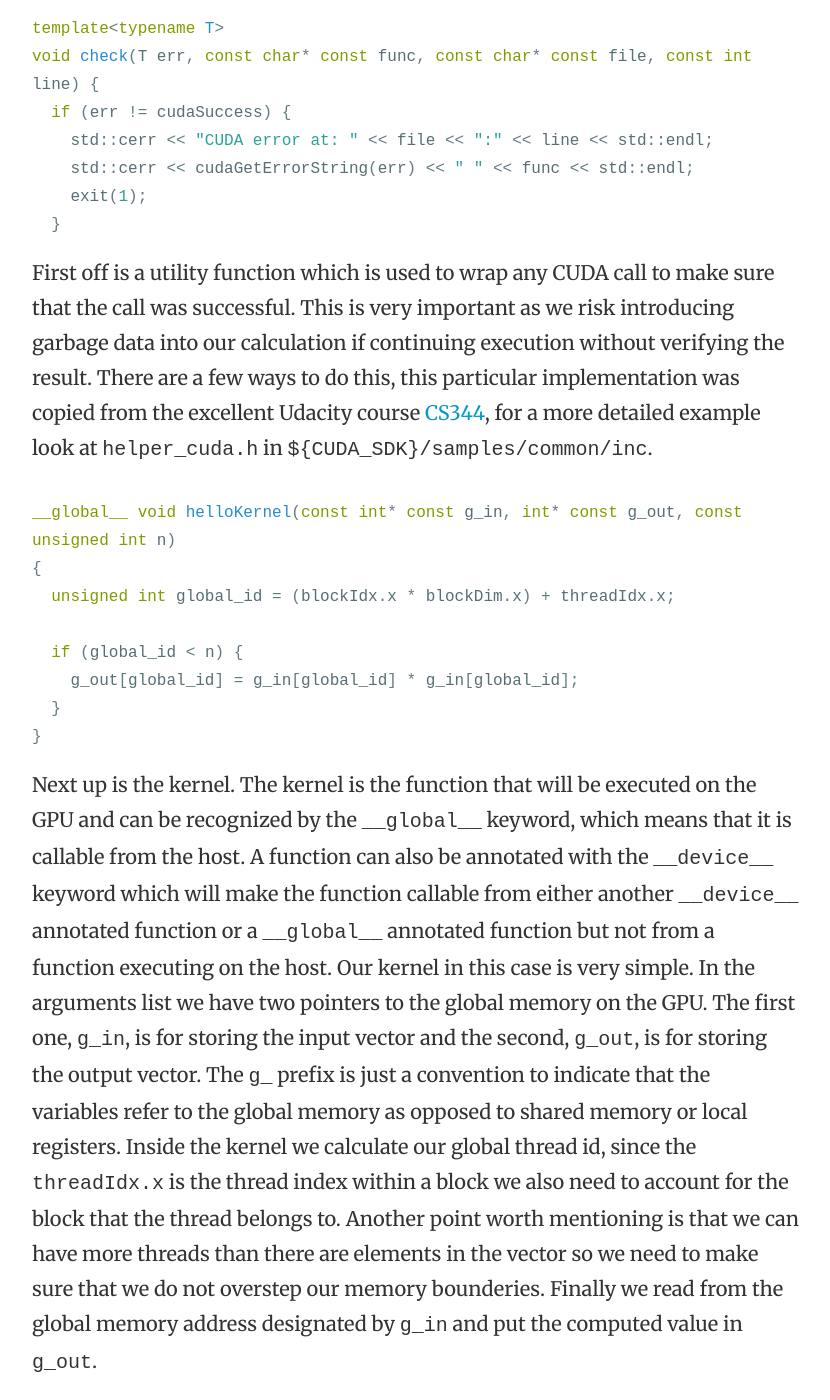
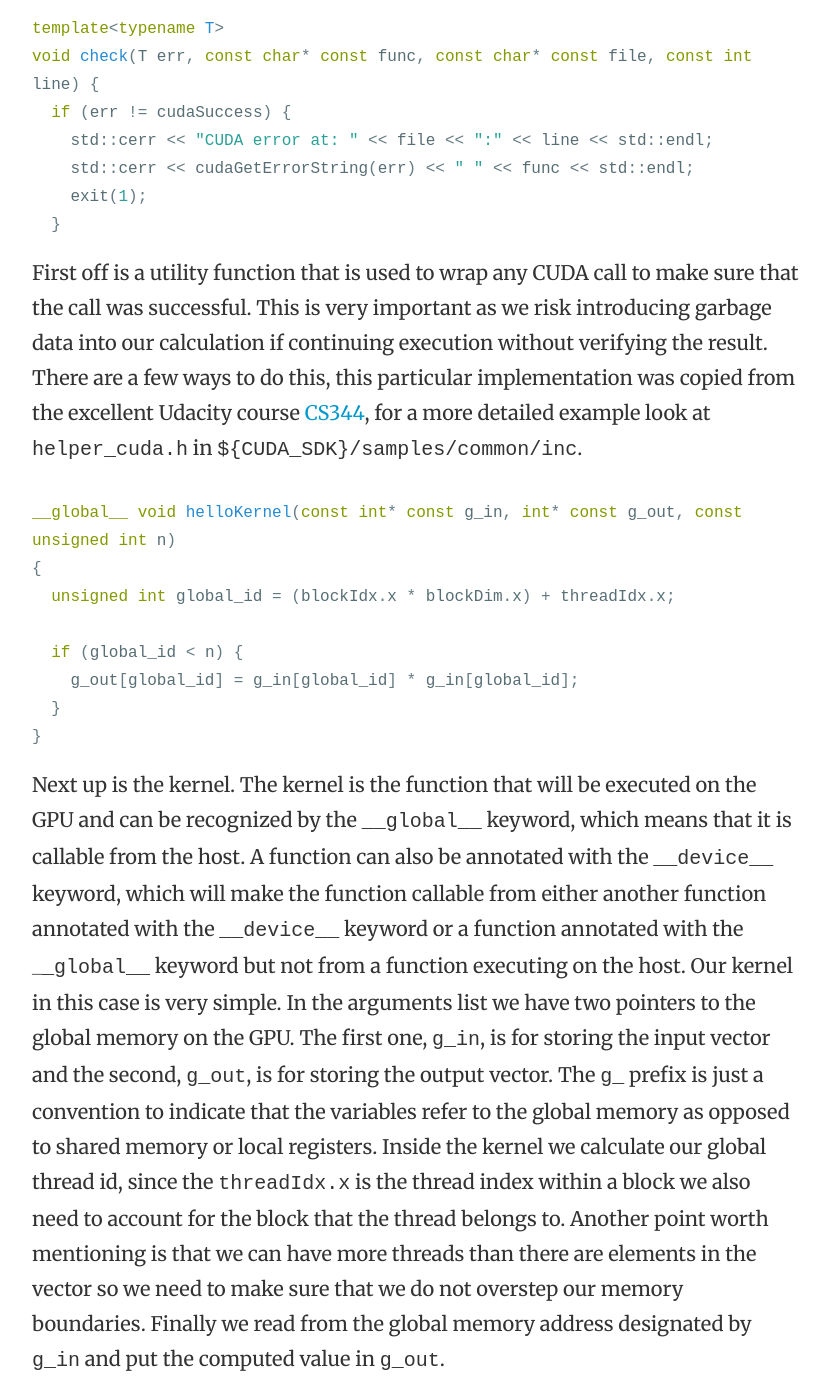
Before and after one commit to anvar/anvar.github.com, a Jekyll site: the page built from _posts/2013-08-26-introduction-to-cuda.md, in a window 1280 px wide and 1400 px high, scrolled down 6771 px. Shown: the whole window, without its empty margins (224-1054 px from the left). Built offline with Jekyll 4.4.1, drawn with Linux system fonts in a browser that asks for light colours; some of the changed text lies outside the part shown.

Commit message:
Fixes minor spelling mistakes

```diff
--- a/_posts/2013-08-26-introduction-to-cuda.md
+++ b/_posts/2013-08-26-introduction-to-cuda.md
@@ -27,7 +27,7 @@
 
 How to choose size
 ------------------
-In general, outside of the maximum allowed dimensions for blocks and grids, you want to size your blocks/grid to match your data and simultaneously maximise occupancy, that is, how many threads are active at one time. The major factors influencing occupancy are shared memory usage, register usage, and thread block size. Another factor to consider is that threads get scheduled in warps, so a block size should always be a multiple of 32, otherwise at least one warp will be scheduled that is not making use of all the cores in the SM. Picking the right dimensions is somewhat of a black art, as it can be GPU/kernel/data shape/algorithm dependent. Sometimes, for example, it makes sense to perform a bit more work in an individual thread to minimize the number of blocks that need to be scheduled. Therefore it is always good to experiment with various sizes to see what the impact is on your specific kernel.
+In general, outside of the maximum allowed dimensions for blocks and grids, you want to size your blocks/grid to match your data and simultaneously maximize occupancy, that is, how many threads are active at one time. The major factors influencing occupancy are shared memory usage, register usage, and thread block size. Another factor to consider is that threads get scheduled in warps, so a block size should always be a multiple of 32, otherwise at least one warp will be scheduled that is not making use of all the cores in the SM. Picking the right dimensions is somewhat of a black art, as it can be GPU/kernel/data shape/algorithm dependent. Sometimes, for example, it makes sense to perform a bit more work in an individual thread to minimize the number of blocks that need to be scheduled. Therefore it is always good to experiment with various sizes to see what the impact is on your specific kernel.
 
 When a thread is executing a kernel there are a few variables that CUDA exposes that can help with identifying which thread it is:
 
@@ -129,7 +129,7 @@
   }
 {% endhighlight %}
 
-First off is a utility function which is used to wrap any CUDA call to make sure that the call was successful. This is very important as we risk introducing garbage data into our calculation if continuing execution without verifying the result. There are a few ways to do this, this particular implementation was copied from the excellent Udacity course [CS344](https://www.udacity.com/course/cs344), for a more detailed example look at `helper_cuda.h` in `${CUDA_SDK}/samples/common/inc`.
+First off is a utility function that is used to wrap any CUDA call to make sure that the call was successful. This is very important as we risk introducing garbage data into our calculation if continuing execution without verifying the result. There are a few ways to do this, this particular implementation was copied from the excellent Udacity course [CS344](https://www.udacity.com/course/cs344), for a more detailed example look at `helper_cuda.h` in `${CUDA_SDK}/samples/common/inc`.
 
 {% highlight cuda %}
 __global__ void helloKernel(const int* const g_in, int* const g_out, const unsigned int n)
@@ -142,7 +142,7 @@
 }
 {% endhighlight %}
 
-Next up is the kernel. The kernel is the function that will be executed on the GPU and can be recognized by the `__global__` keyword, which means that it is callable from the host. A function can also be annotated with the `__device__` keyword which will make the function callable from either another `__device__` annotated function or a `__global__` annotated function but not from a function executing on the host. Our kernel in this case is very simple. In the arguments list we have two pointers to the global memory on the GPU. The first one, `g_in`, is for storing the input vector and the second, `g_out`, is for storing the output vector. The `g_` prefix is just a convention to indicate that the variables refer to the global memory as opposed to shared memory or local registers. Inside the kernel we calculate our global thread id, since the `threadIdx.x` is the thread index within a block we also need to account for the block that the thread belongs to. Another point worth mentioning is that we can have more threads than there are elements in the vector so we need to make sure that we do not overstep our memory bounderies. Finally we read from the global memory address designated by `g_in` and put the computed value in `g_out`.
+Next up is the kernel. The kernel is the function that will be executed on the GPU and can be recognized by the `__global__` keyword, which means that it is callable from the host. A function can also be annotated with the `__device__` keyword, which will make the function callable from either another function annotated with the `__device__` keyword or a function annotated with the _`_global__` keyword but not from a function executing on the host. Our kernel in this case is very simple. In the arguments list we have two pointers to the global memory on the GPU. The first one, `g_in`, is for storing the input vector and the second, `g_out`, is for storing the output vector. The `g_` prefix is just a convention to indicate that the variables refer to the global memory as opposed to shared memory or local registers. Inside the kernel we calculate our global thread id, since the `threadIdx.x` is the thread index within a block we also need to account for the block that the thread belongs to. Another point worth mentioning is that we can have more threads than there are elements in the vector so we need to make sure that we do not overstep our memory boundaries. Finally we read from the global memory address designated by `g_in` and put the computed value in `g_out`.
 
 The `main` function is responsible for allocating memory on the GPU, transferring data forth and back, and do some rudimentary printing.
 
```
Also changed, not shown: other parts of _posts/2013-08-26-introduction-to-cuda.md (+1 -1 lines).
